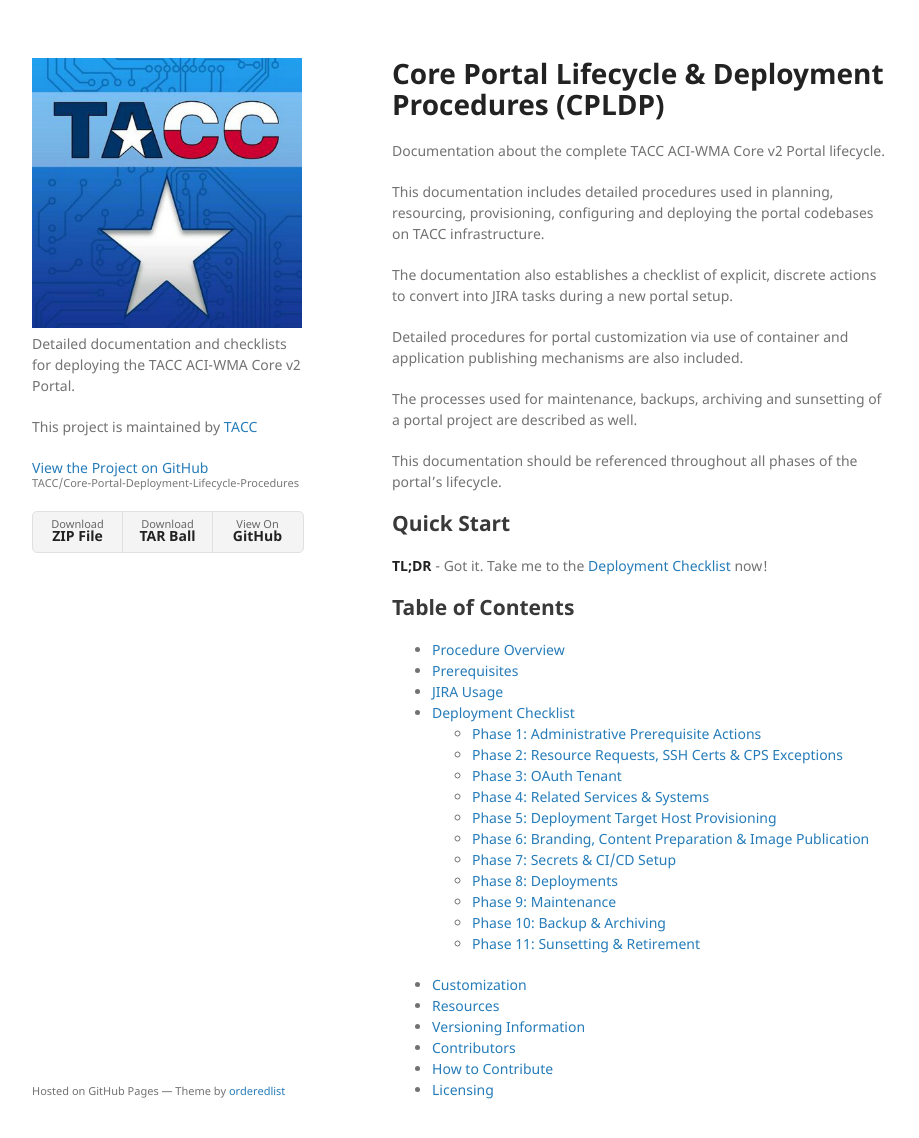
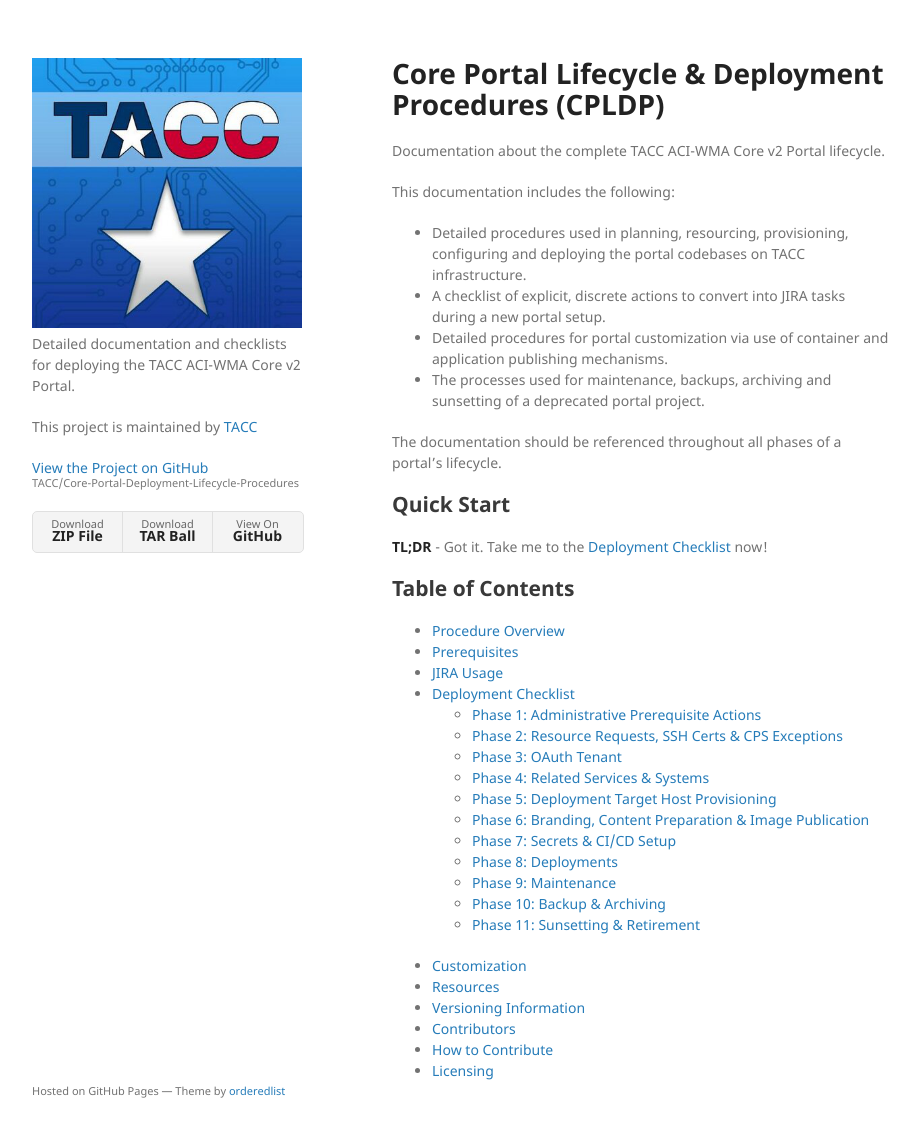
Before and after one commit to TACC/Core-Portal-Deployment-Lifecycle-Procedures, a Jekyll site: the page built from index.md, in a window 1280 px wide and 1170 px high. Shown: the top 1138 px of the window, without its empty margins (178-1097 px from the left). Built offline with Jekyll 4.4.1, drawn with Linux system fonts in a browser that asks for light colours; our own code applies the rules of GitHub Pages for plain Markdown files.

Commit message:
Reworked index aghain.

```diff
--- a/index.md
+++ b/index.md
@@ -2,15 +2,14 @@
 
 Documentation about the complete TACC ACI-WMA Core v2 Portal lifecycle.
 
-This documentation includes detailed procedures used in planning, resourcing, provisioning, configuring and deploying the portal codebases on TACC infrastructure.
+This documentation includes the following:
 
-The documentation also establishes a checklist of explicit, discrete actions to convert into JIRA tasks during a new portal setup.
+- Detailed procedures used in planning, resourcing, provisioning, configuring and deploying the portal codebases on TACC infrastructure.
+- A checklist of explicit, discrete actions to convert into JIRA tasks during a new portal setup.
+- Detailed procedures for portal customization via use of container and application publishing mechanisms.
+- The processes used for maintenance, backups, archiving and sunsetting of a deprecated portal project.
 
-Detailed procedures for portal customization via use of container and application publishing mechanisms are also included.
-
-The processes used for maintenance, backups, archiving and sunsetting of a portal project are described as well.
-
-This documentation should be referenced throughout all phases of the portal's lifecycle.
+The documentation should be referenced throughout all phases of a portal's lifecycle.
 
 ## Quick Start
 
```
